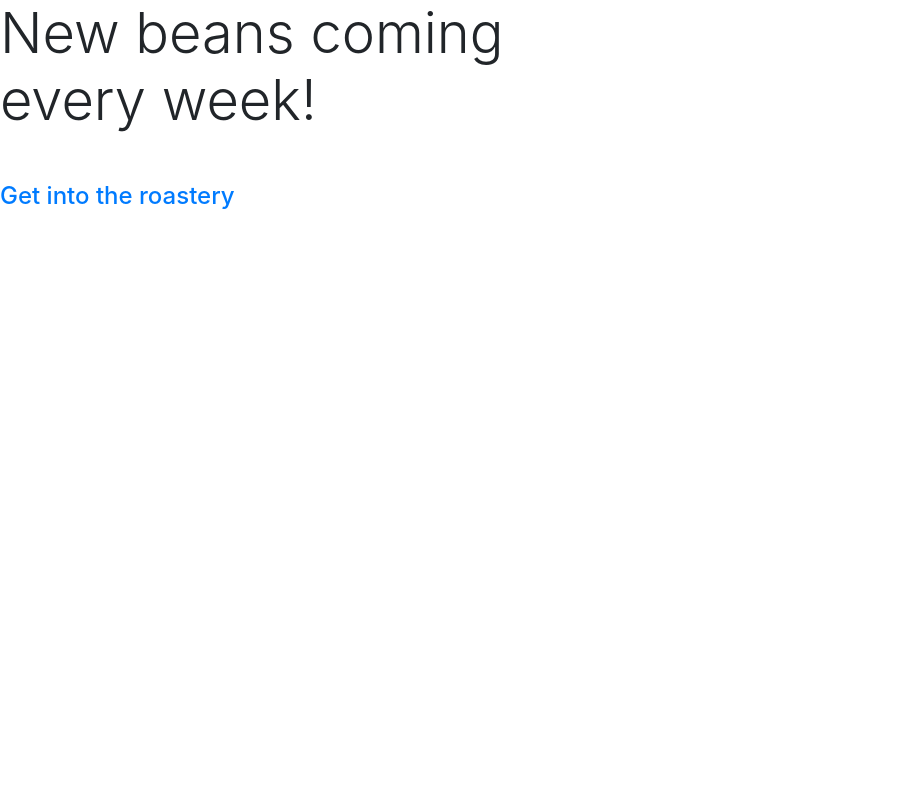
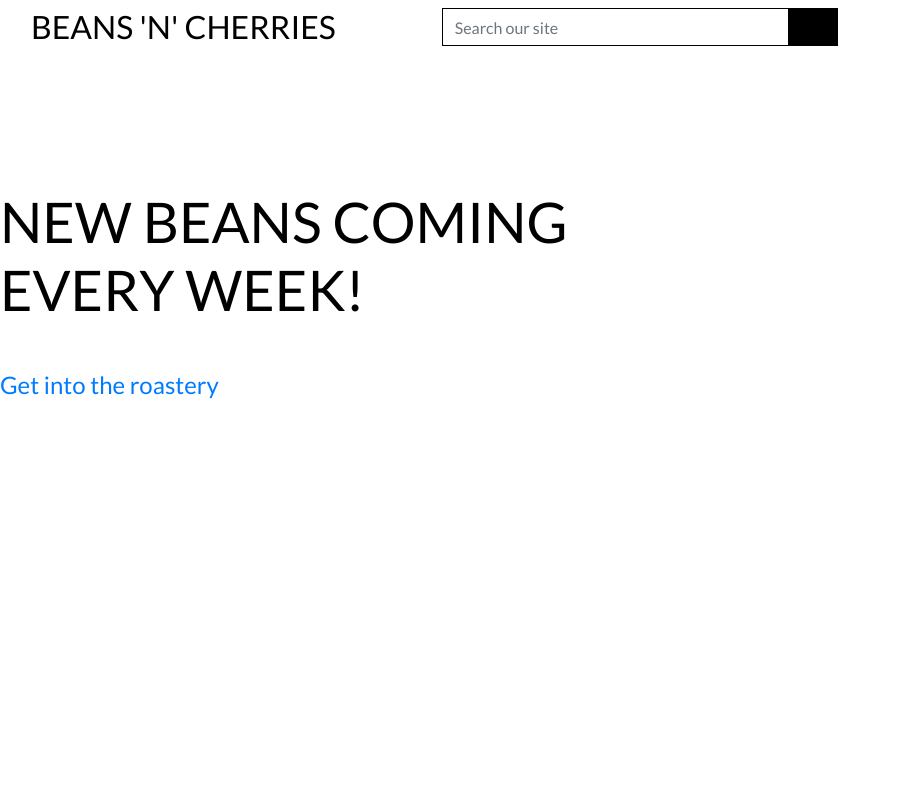
Before and after one commit to Kiko-Climent/beans-and-cherries, a Django app: page / in a window 1280 px wide. Shown: the whole page, without its empty margins (0-900 px from the left). Run offline with Django 3.2, Linux system fonts and the light colour scheme.

Commit message:
Add css to index

```diff
--- a/beans_cherries/settings.py
+++ b/beans_cherries/settings.py
@@ -32,7 +32,7 @@
 SECRET_KEY = os.environ.get('SECRET_KEY')
 
 # SECURITY WARNING: don't run with debug turned on in production!
-DEBUG = True
+DEBUG = False
 
 ALLOWED_HOSTS = ['8000-kikocliment-beansandche-svjkwygt6u4.ws-eu108.gitpod.io', 'beans-and-cherries-0b84b767daab.herokuapp.com']
 
@@ -137,10 +137,11 @@
 
 STATIC_URL = '/static/'
 STATICFILES_STORAGE = 'cloudinary_storage.storage.StaticHashedCloudinaryStorage'
-STATICFILES_DIRS = [os.path.join(BASE_DIR, 'static')]
+STATICFILES_DIRS = (os.path.join(BASE_DIR, 'static'),)
 STATIC_ROOT = os.path.join(BASE_DIR, 'staticfiles')
 
 MEDIA_URL = '/media/'
+MEDIA_ROOT = os.path.join(BASE_DIR, 'media')
 DEFAULT_FILE_STORAGE = 'cloudinary_storage.storage.MediaCloudinaryStorage'
 
 # Default primary key field type
--- a/beans_cherries/urls.py
+++ b/beans_cherries/urls.py
@@ -15,8 +15,10 @@
 """
 from django.contrib import admin
 from django.urls import path, include
+from django.conf import settings
+from django.conf.urls.static import static
 
 urlpatterns = [
     path('admin/', admin.site.urls),
     path('', include('home.urls')),
-]
+] + static(settings.MEDIA_URL, document_root=settings.MEDIA_ROOT)
--- /dev/null
+++ b/static/css/base.css
@@ -0,0 +1,81 @@
+html {
+    height: 100%;
+}
+
+body {
+    background: url('') no-repeat center center fixed;
+    background-size: cover;
+    height: calc(100vh - 164px);
+    color: #555;
+    font-family: 'Lato';
+}
+
+/* from Bulma */
+.icon {
+    align-items: center;
+    display: inline-flex;
+    justify-content: center;
+    height: 1.5rem;
+    width: 1.5rem;
+}
+
+.logo-font {
+    text-transform: uppercase;
+}
+
+.main-logo-link {
+    width: fit-content;
+}
+
+.shop-now-button {
+    background: black;
+    color: white;
+    min-width: 260px;
+}
+
+.btn-black {
+    background: black;
+    color: white;
+}
+
+.shop-now-button:hover,
+.shop-now-button:active,
+.shop-now-button:focus,
+.btn-black:hover,
+.btn-black:active,
+.btn-black:focus {
+    background: #222;
+    color: white;
+}
+
+.text-black {
+    color: #000 !important;
+}
+
+.border-black {
+    border: 1px solid black !important;
+}
+
+/* -------------------------------- Media Queries */
+
+/* Slightly larger container on xl screens */
+@media (min-width: 1200px) {
+  .container {
+    max-width: 80%;
+  }
+}
+
+/* fixed top navbar only on medium and up */
+@media (min-width: 992px) {
+    .fixed-top-desktop-only {
+        position: fixed;
+        top: 0;
+        right: 0;
+        left: 0;
+        z-index: 1030;
+    }
+
+    .header-container {
+        padding-top: 164px;
+    }
+}
--- a/templates/base.html
+++ b/templates/base.html
@@ -15,6 +15,8 @@
     {% block corecss%}
         <link rel="stylesheet" href="https://cdn.jsdelivr.net/npm/bootstrap@4.6.2/dist/css/bootstrap.min.css"
             integrity="sha384-xOolHFLEh07PJGoPkLv1IbcEPTNtaed2xpHsD9ESMhqIYd0nLMwNLD69Npy4HI+N" crossorigin="anonymous">
+        <link rel="stylesheet" href="{% static 'css/base.css' %}">
+        <link rel="stylesheet" href="https://fonts.googleapis.com/css?family=Lato&display=swap">
     {% endblock %}
 
     {% block extra_css %}
@@ -38,9 +40,39 @@
 </head>
 
 <body>
-    <header class="container-fluid fixed-top"></header>
+    <header class="container-fluid fixed-top">
+        <div class="row">
+            <div class="col-12 col-lg-4 my-auto py-1 py-lg-0 text-center text-lg-left">
+                <a href="{% url 'home' %}" class="nav-link main-logo-link">
+                    <h2 class="logo-font text-black my-0">Beans 'N' Cherries</h2>
+                </a>
+            </div>
+            <div class="col-12 col-lg-4 my-auto py-1 py-lg-0">
+                <form method="GET" action="">
+                    <div class="input-group w-100">
+                        <input class="form-control border border-black rounded-0" type="text" name="q"
+                            placeholder="Search our site">
+                        <div class="input-group-append">
+                            <button class="form-control btn btn-black border border-black rounded-0" type="submit">
+                                <span class="icon">
+                                    <i class="fas fa-search"></i>
+                                </span>
+                            </button>
+                        </div>
+                    </div>
+                </form>
+            </div>
+            <div class="col-12 col-lg-4 my-auto py-1 py-lg-0">
+                <ul class="list-inline list-unstyled text-center text-lg-right my-0">
+                    <li class="list-inline-item dropdown"></li>
+                    <li class="list-inline-item"></li>
+                    <li></li>
+                </ul>
+            </div>
+        </div>
+    </header>
     {% if messages %}
-    <div class="message-container"></div>
+        <div class="message-container"></div>
     {% endif %}
 
     {% block page_header %}
```
